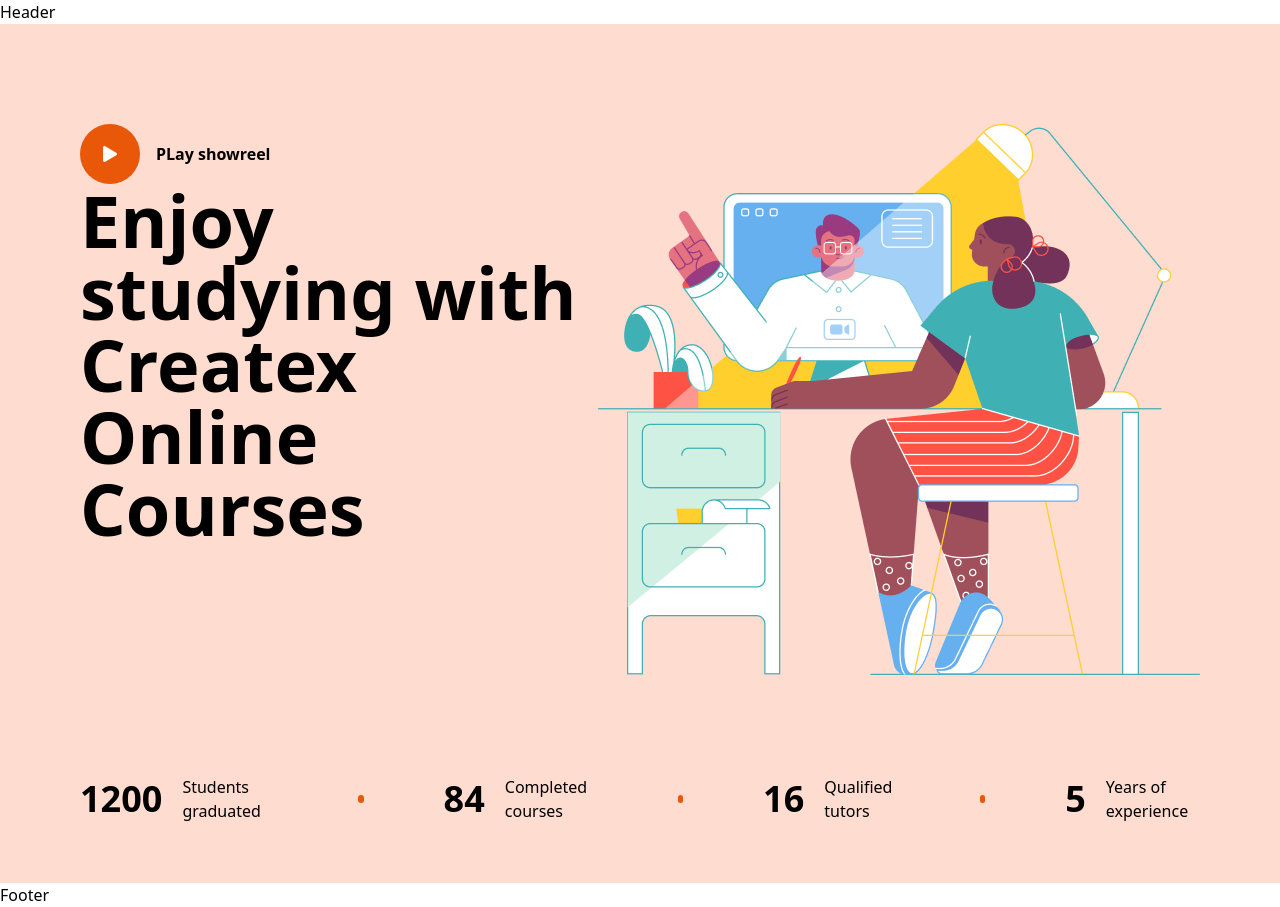
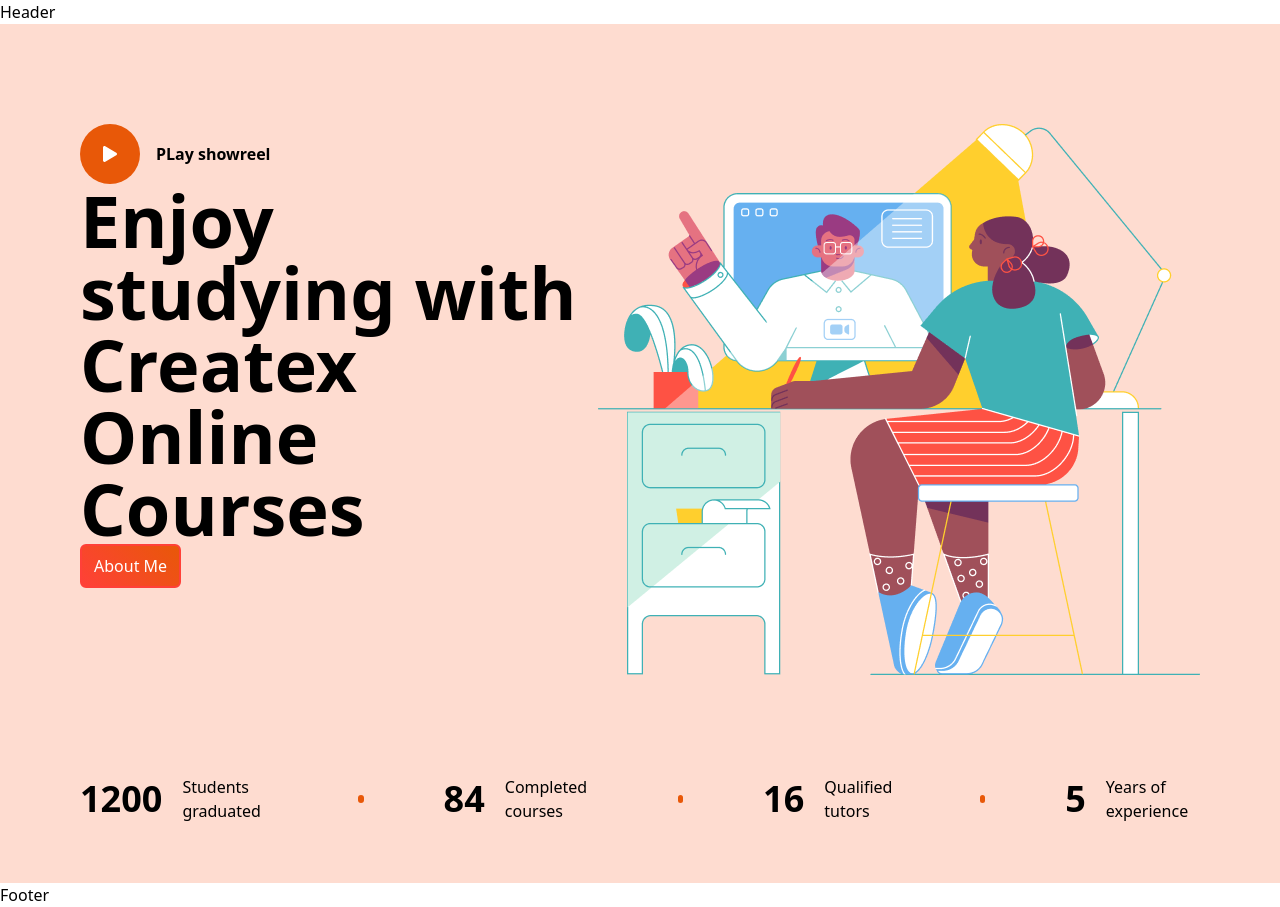
Before and after one commit to AlisherAbsaitov/createx, a React (Vite) app: page / in a window 1280 px wide. Built offline with nearby package versions, Linux system fonts and the light colour scheme.

Commit message:
ButtonStyleOne

```diff
--- /dev/null
+++ b/src/components/ButtonStyleOne.jsx
@@ -0,0 +1,9 @@
+import React from 'react'
+
+export default function ButtonStyleOne(props) {
+  return (
+    <React.Fragment>
+        <button className='bg-[linear-gradient(45deg,#FF4038,#E85808)] py-2 px-3 rounded-md border-2 border-[#ff4038] text-white hover:text-[#ff4038] duration-300 hover:bg-[linear-gradient(0deg,transparent,transparent)]'>{props.text}</button>
+    </React.Fragment>
+  )
+}
--- a/src/pages/Home.jsx
+++ b/src/pages/Home.jsx
@@ -4,6 +4,9 @@
 import ImageOne from '/SobirjonovImageOne.png'
 // Icons
 import { FaPlay } from "react-icons/fa";
+// Components
+import ButtonStyleOne from '../components/ButtonStyleOne';
+
 // Sobirjonov
 export default function Home() {
   return (
@@ -19,7 +22,7 @@
                   </div>
                   <h1 className='text-7xl font-bold'>Enjoy studying with Createx Online Courses</h1>
                   <div className="flex">
-
+                    <ButtonStyleOne text={'About Me'}/>
                   </div>
                 </div>
                 <img src={ImageOne} alt="" />
```
Also changed, not shown: index.html (+10 -0 lines).
